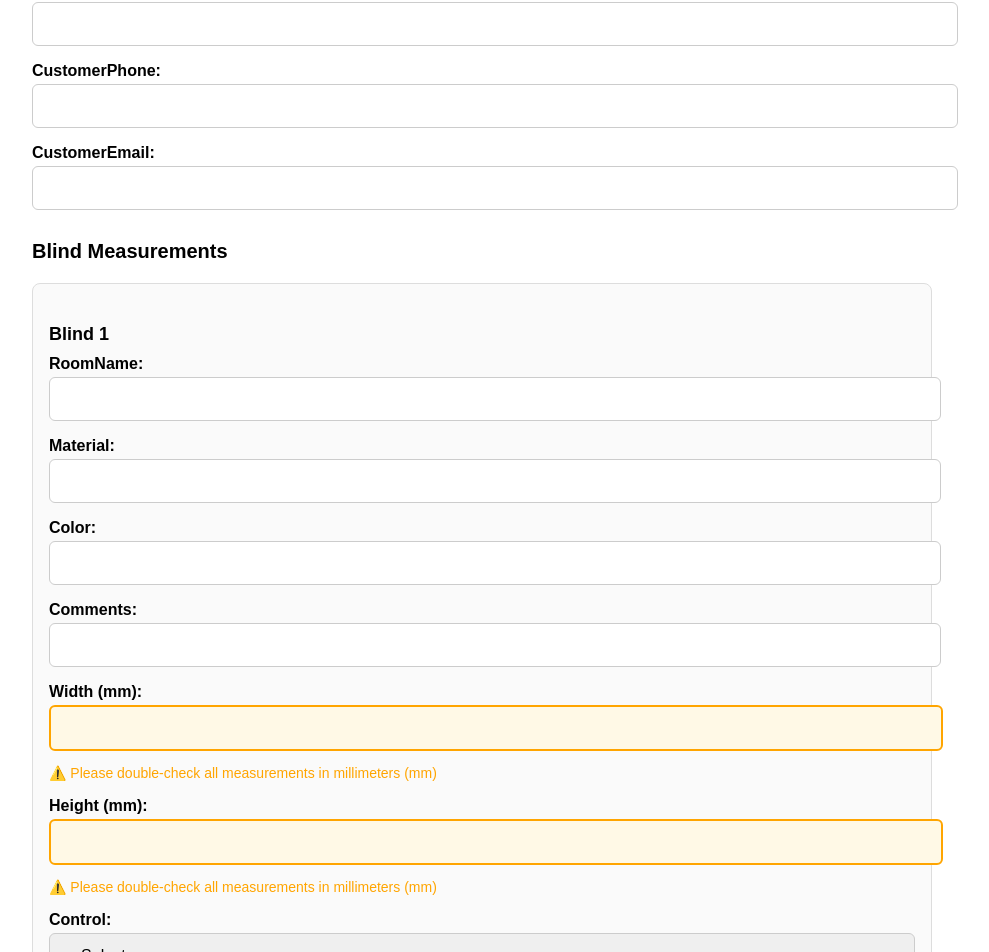
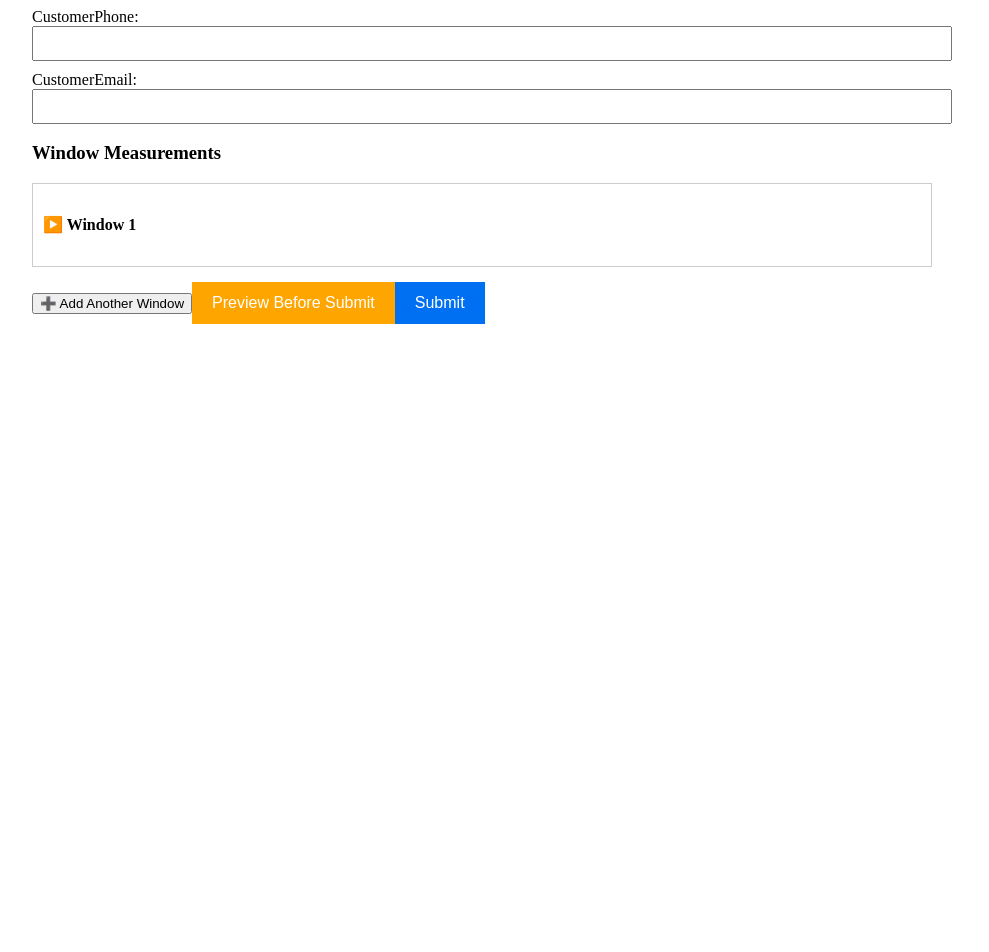
Before and after one commit to DeveshMoolchandani/Blossom-Blinds-App, a Next.js app: page /indoor-blinds in a window 1280 px wide. Shown: the part 317-1269 px from the top of the page, without its empty margins (158-1147 px from the left). After the commit the page ends 800 px from the top, so only its background shows below. Built offline with nearby package versions, Linux system fonts and the light colour scheme.

Commit message:
✅ Final Indoor Blinds form with full Curtains functionality

```diff
--- a/pages/indoor-blinds.js
+++ b/pages/indoor-blinds.js
@@ -10,196 +10,166 @@ const initialCustomerState = {
   customerEmail: ''
 };
 
-const initialBlindState = {
-  roomName: '',
+const initialWindowState = {
+  location: '',
   width: '',
-  height: '',
+  drop: '',
   material: '',
-  color: '',
+  colour: '',
   control: '',
   brackets: '',
-  baseRailColor: '',
-  componentColor: '',
+  baseRailColour: '',
+  componentColour: '',
   rollDirection: '',
   comments: ''
 };
 
 export default function IndoorBlindsForm() {
   const [customerInfo, setCustomerInfo] = useState({ ...initialCustomerState });
-  const [blinds, setBlinds] = useState([{ ...initialBlindState }]);
-  const [showReview, setShowReview] = useState(false);
+  const [windows, setWindows] = useState([{ ...initialWindowState }]);
+  const [expandedIndex, setExpandedIndex] = useState(null);
+  const [showPreview, setShowPreview] = useState(false);
 
   const handleCustomerChange = (e) => {
     const { name, value } = e.target;
     setCustomerInfo((prev) => ({ ...prev, [name]: value }));
   };
 
-  const handleBlindChange = (index, e) => {
+  const handleWindowChange = (index, e) => {
     const { name, value } = e.target;
-    const updated = [...blinds];
+    const updated = [...windows];
     updated[index][name] = value;
-    setBlinds(updated);
+    setWindows(updated);
   };
 
-  const addBlind = () => {
-    setBlinds([...blinds, { ...initialBlindState }]);
+  const addWindow = () => {
+    setWindows([...windows, { ...initialWindowState }]);
   };
 
-  const validate = () => {
-    if (!customerInfo.customerName || !customerInfo.customerPhone) {
-      alert("Please fill in customer name and phone.");
-      return false;
+  const validatePhone = (phone) => /^[0-9]{10}$/.test(phone);
+  const validateEmail = (email) => /\S+@\S+\.\S+/.test(email);
+
+  const handleSubmit = async (e) => {
+    e.preventDefault();
+
+    if (!validatePhone(customerInfo.customerPhone)) {
+      alert('❌ Phone must be exactly 10 digits');
+      return;
     }
-    if (!blinds.length || !blinds[0].roomName) {
-      alert("Please add at least one blind.");
-      return false;
+
+    if (!validateEmail(customerInfo.customerEmail)) {
+      alert('❌ Invalid email address');
+      return;
     }
-    return true;
-  };
-
-  const handleSubmit = async () => {
-    if (!validate()) return;
 
     const payload = {
-      product: 'Indoor Blinds',
       ...customerInfo,
-      windows: blinds
+      windows
     };
 
     try {
-      const response = await fetch('/api/curtains-proxy', {
+      const response = await fetch('/api/indoor-blinds-proxy', {
         method: 'POST',
-        headers: { 'Content-Type': 'application/json' },
+        headers: {
+          'Content-Type': 'application/json',
+        },
         body: JSON.stringify(payload)
       });
 
       const result = await response.json();
       if (result.result === 'success') {
-        alert('✅ Form submitted successfully!');
+        alert('✅ Form submitted successfully');
         setCustomerInfo({ ...initialCustomerState });
-        setBlinds([{ ...initialBlindState }]);
-        setShowReview(false);
+        setWindows([{ ...initialWindowState }]);
+        setShowPreview(false);
       } else {
         alert('❌ Submission failed: ' + (result.message || 'Unknown error'));
       }
     } catch (err) {
-      alert('❌ Submission error: ' + err.message);
+      alert('❌ Submission failed: ' + err.message);
     }
   };
 
   return (
-    <form style={{ maxWidth: '900px', margin: 'auto', padding: '20px', fontFamily: 'sans-serif' }}>
-      <h2 style={{ textAlign: 'center', fontSize: '24px', marginBottom: '24px' }}>Indoor Blinds Measurement Form</h2>
+    <form onSubmit={handleSubmit} style={{ maxWidth: '900px', margin: 'auto', padding: '20px' }}>
+      <h2 style={{ textAlign: 'center' }}>Indoor Blinds Measurement Form</h2>
 
-      <h3 style={{ fontSize: '20px', marginBottom: '10px' }}>Customer Info</h3>
+      <h3>Customer Info</h3>
       {['salesRep', 'customerName', 'customerAddress', 'customerPhone', 'customerEmail'].map((field) => (
-        <div key={field} style={{ marginBottom: '16px' }}>
-          <label style={{ display: 'block', fontWeight: '600', marginBottom: '4px' }}>
-            {field.charAt(0).toUpperCase() + field.slice(1)}:
-          </label>
+        <div key={field} style={{ marginBottom: '10px' }}>
+          <label>{field.charAt(0).toUpperCase() + field.slice(1)}:</label>
           <input
             type="text"
             name={field}
             value={customerInfo[field]}
             onChange={handleCustomerChange}
-            style={{
-              width: '100%',
-              padding: '12px',
-              borderRadius: '6px',
-              border: '1px solid #ccc',
-              fontSize: '16px'
-            }}
+            style={{ width: '100%', padding: '8px' }}
             required
           />
         </div>
       ))}
 
-      <h3 style={{ fontSize: '20px', marginTop: '30px' }}>Blind Measurements</h3>
-      {blinds.map((blind, idx) => (
-        <div key={idx} style={{
-          border: '1px solid #ddd',
-          padding: '16px',
-          borderRadius: '8px',
-          marginBottom: '24px',
-          backgroundColor: '#fafafa'
-        }}>
-          <h4 style={{ marginBottom: '10px', fontSize: '18px' }}>Blind {idx + 1}</h4>
-
-          {['roomName', 'material', 'color', 'comments'].map(field => (
-            <div key={field} style={{ marginBottom: '16px' }}>
-              <label style={{ display: 'block', fontWeight: '600', marginBottom: '4px' }}>
-                {field.charAt(0).toUpperCase() + field.slice(1)}:
-              </label>
+      <h3>Window Measurements</h3>
+      {windows.map((window, idx) => (
+        <div key={idx} style={{ border: '1px solid #ccc', padding: '10px', marginBottom: '15px' }}>
+          <h4 onClick={() => setExpandedIndex(idx === expandedIndex ? null : idx)} style={{ cursor: 'pointer' }}>
+            {expandedIndex === idx ? '🔽' : '▶️'} Window {idx + 1}
+          </h4>
+          {expandedIndex === idx && (
+            <div>
+              {[
+                'location',
+                'width',
+                'drop',
+                'material',
+                'colour',
+                'comments'
+              ].map(field => (
+                <div key={field} style={{ marginBottom: '10px' }}>
+                  <label>{field.charAt(0).toUpperCase() + field.slice(1)}:</label>
                   <input
                     type="text"
                     name={field}
-                value={blind[field]}
-                onChange={(e) => handleBlindChange(idx, e)}
-                style={{
-                  width: '100%',
-                  padding: '12px',
-                  borderRadius: '6px',
-                  border: '1px solid #ccc',
-                  fontSize: '16px'
-                }}
+                    value={window[field]}
+                    onChange={(e) => handleWindowChange(idx, e)}
+                    style={{ width: '100%', padding: '8px' }}
                     required={field !== 'comments'}
                   />
                 </div>
               ))}
 
-          {['width', 'height'].map(measurement => (
-            <div key={measurement} style={{ marginBottom: '16px' }}>
-              <label style={{ display: 'block', fontWeight: '600', marginBottom: '4px' }}>
-                {measurement.charAt(0).toUpperCase() + measurement.slice(1)} (mm):
-              </label>
-              <input
-                type="number"
-                name={measurement}
-                value={blind[measurement]}
-                onChange={(e) => handleBlindChange(idx, e)}
-                style={{
-                  width: '100%',
-                  padding: '12px',
-                  borderRadius: '6px',
-                  border: '2px solid orange',
-                  backgroundColor: '#fff9e6',
-                  fontSize: '16px'
-                }}
-                required
-              />
-              <p style={{ fontSize: '14px', color: 'orange' }}>
-                ⚠️ Please double-check all measurements in millimeters (mm)
-              </p>
-            </div>
-          ))}
-
-          {[{
-            name: 'control', options: ['Left', 'Right']
-          }, {
-            name: 'brackets', options: ['N/A', '55mm', 'Dual Opposite side', 'Dual Same Side to suit', 'Dual Same side', 'Dual opposite Side to suit None', 'Single', 'Slim Combo Top Back', 'Slim Combo Top Back to suit', 'Slim Combo Top Front to suit', 'Slim Combo Top front']
-          }, {
-            name: 'baseRailColor', options: ['Anodised', 'Bone', 'Pure White', 'Sandstone', 'Satin Black']
-          }, {
-            name: 'componentColor', options: ['Black Grey', 'Sandstone', 'White', 'Standard']
-          }, {
-            name: 'rollDirection', options: ['Over Roll', 'Standard']
-          }].map(({ name, options }) => (
-            <div key={name} style={{ marginBottom: '16px' }}>
-              <label style={{ display: 'block', fontWeight: '600', marginBottom: '4px' }}>
-                {name.replace(/([A-Z])/g, ' $1').replace(/^./, str => str.toUpperCase())}:
-              </label>
+              {/* Dropdowns */}
+              {[
+                { name: 'control', options: ['Left', 'Right'] },
+                {
+                  name: 'brackets',
+                  options: [
+                    'N/A', '55mm', 'Dual Opposite side', 'Dual Same Side to suit', 'Dual Same side',
+                    'Dual opposite Side to suit', 'None', 'Single', 'Slim Combo Top Back',
+                    'Slim Combo Top Back to suit', 'Slim Combo Top Front to suit', 'Slim Combo Top front'
+                  ]
+                },
+                {
+                  name: 'baseRailColour',
+                  options: ['Anodised', 'Bone', 'Pure White', 'Sandstone', 'Satin Black']
+                },
+                {
+                  name: 'componentColour',
+                  options: ['Black Grey', 'Sandstone', 'White', 'Standard']
+                },
+                {
+                  name: 'rollDirection',
+                  options: ['Over Roll', 'Standard']
+                }
+              ].map(({ name, options }) => (
+                <div key={name} style={{ marginBottom: '10px' }}>
+                  <label>{name.charAt(0).toUpperCase() + name.slice(1).replace(/([A-Z])/g, ' $1')}:</label>
                   <select
                     name={name}
-                value={blind[name]}
-                onChange={(e) => handleBlindChange(idx, e)}
+                    value={window[name]}
+                    onChange={(e) => handleWindowChange(idx, e)}
                     required
-                style={{
-                  width: '100%',
-                  padding: '12px',
-                  borderRadius: '6px',
-                  border: '1px solid #ccc',
-                  fontSize: '16px'
-                }}
+                    style={{ width: '100%', padding: '8px' }}
                   >
                     <option value="">-- Select --</option>
                     {options.map(opt => (
@@ -209,114 +179,53 @@ export default function IndoorBlindsForm() {
                 </div>
               ))}
             </div>
-      ))}
-
-      <button type="button" onClick={addBlind} style={{
-        display: 'block',
-        width: '100%',
-        padding: '14px',
-        fontSize: '16px',
-        backgroundColor: '#f2f2f2',
-        border: '1px solid #ccc',
-        borderRadius: '6px',
-        marginBottom: '20px'
-      }}>
-        ➕ Add Another Blind
-      </button>
-
-      <button type="button" onClick={() => setShowReview(true)} style={{
-        display: 'block',
-        width: '100%',
-        padding: '16px',
-        backgroundColor: '#0070f3',
-        color: '#fff',
-        fontSize: '18px',
-        fontWeight: '600',
-        border: 'none',
-        borderRadius: '8px'
-      }}>
-        📋 Review Before Submit
-      </button>
-
-      {showReview && (
-        <div style={{
-          position: 'fixed',
-          top: 0,
-          left: 0,
-          width: '100%',
-          height: '100%',
-          backgroundColor: 'rgba(0,0,0,0.6)',
-          display: 'flex',
-          alignItems: 'center',
-          justifyContent: 'center',
-          zIndex: 1000
-        }}>
-          <div style={{
-            width: '90%',
-            maxHeight: '90%',
-            overflowY: 'auto',
-            backgroundColor: '#fff',
-            borderRadius: '12px',
-            padding: '20px'
-          }}>
-            <h3 style={{ textAlign: 'center', marginBottom: '20px' }}>Review Your Submission</h3>
-
-            <h4>Customer Info</h4>
-            <ul>
-              {Object.entries(customerInfo).map(([key, value]) => (
-                <li key={key}><strong>{key}:</strong> {value}</li>
-              ))}
-            </ul>
-
-            <h4>Blinds</h4>
-            {blinds.map((blind, index) => (
-              <div key={index} style={{
-                border: '1px solid #ddd',
-                padding: '10px',
-                marginBottom: '10px',
-                borderRadius: '8px',
-                background: '#f9f9f9'
-              }}>
-                <h5>Blind {index + 1}</h5>
-                <ul>
-                  {Object.entries(blind).map(([key, value]) => (
-                    <li key={key}><strong>{key}:</strong> {value}</li>
-                  ))}
-                </ul>
+          )}
         </div>
       ))}
 
-            <div style={{ display: 'flex', gap: '10px', marginTop: '20px' }}>
-              <button
-                onClick={() => setShowReview(false)}
-                style={{
-                  flex: 1,
-                  padding: '12px',
-                  backgroundColor: '#ccc',
-                  border: 'none',
-                  borderRadius: '6px',
-                  fontWeight: 'bold'
-                }}
-              >
-                ✏️ Go Back & Edit
+      <button type="button" onClick={addWindow} style={{ marginBottom: '20px' }}>
+        ➕ Add Another Window
       </button>
 
       <button
-                onClick={handleSubmit}
+        type="button"
+        onClick={() => setShowPreview(true)}
         style={{
-                  flex: 1,
-                  padding: '12px',
-                  backgroundColor: '#28a745',
+          padding: '12px 20px',
+          marginBottom: '10px',
+          backgroundColor: 'orange',
           color: '#fff',
           border: 'none',
-                  borderRadius: '6px',
-                  fontWeight: 'bold'
+          fontSize: '16px'
         }}
       >
-                ✅ Confirm & Submit
+        Preview Before Submit
       </button>
-            </div>
-          </div>
+
+      <button
+        type="submit"
+        style={{
+          padding: '12px 20px',
+          backgroundColor: '#0070f3',
+          color: '#fff',
+          border: 'none',
+          fontSize: '16px'
+        }}
+      >
+        Submit
+      </button>
+
+      {showPreview && (
+        <div style={{
+          backgroundColor: '#f9f9f9',
+          border: '1px solid #ccc',
+          padding: '20px',
+          marginTop: '20px'
+        }}>
+          <h3>🔍 Review Your Submission</h3>
+          <pre style={{ whiteSpace: 'pre-wrap', fontSize: '14px' }}>
+            {JSON.stringify({ ...customerInfo, windows }, null, 2)}
+          </pre>
         </div>
       )}
     </form>
```
Lines whose indentation alone changed are shown as unchanged.
